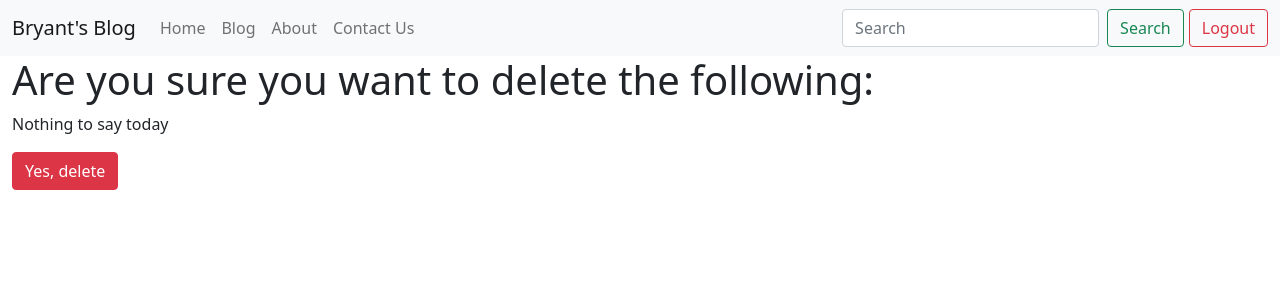
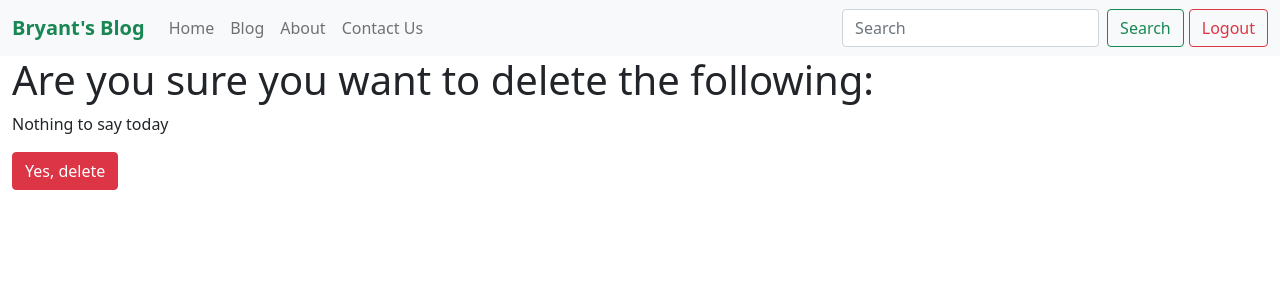
Before and after one commit to bryant-bardales/Django-Blog, a Django app: a page that uses src/templates/navbar.html in a window 1280 px wide. Shown: the top 300 px of the page. Run offline with Django 3.2, Linux system fonts and the light colour scheme; a user stored in the database is signed in; data comes from the database, SQL or seed files in the repository; both versions use the stored data as it was after the commit.

Commit message:
Add comment section to each blog post - will restructure

```diff
--- a/src/blog/forms.py
+++ b/src/blog/forms.py
@@ -12,7 +12,7 @@ class BlogPostForm(forms.Form):
 class BlogPostModelForm(forms.ModelForm):
     class Meta:
         model = BlogPost
-        fields = ['title', 'image', 'slug', 'content', 'publish_date']
+        fields = ['title', 'image', 'slug', 'content', 'publish_date', 'comment']
 
     def clean_title(self, *args, **kwargs):
         instance = self.instance
--- a/src/blog/templates/registration/login.html
+++ b/src/blog/templates/registration/login.html
@@ -14,3 +14,6 @@
 </div>
 
 {% endblock %}
+
+
+<!-- style="margin-top: 100px;" -->
--- a/src/templates/navbar.html
+++ b/src/templates/navbar.html
@@ -1,6 +1,6 @@
 <nav class="navbar navbar-expand-lg navbar-light bg-light">
     <div class="container-fluid">
-      <a class="navbar-brand" href="/">Bryant's Blog</a>
+      <a class="navbar-brand text-success" style="font-weight: bold;" href="/">Bryant's Blog</a>
       <button class="navbar-toggler" type="button" data-bs-toggle="collapse" data-bs-target="#navbarSupportedContent" aria-controls="navbarSupportedContent" aria-expanded="false" aria-label="Toggle navigation">
         <span class="navbar-toggler-icon"></span>
       </button>
```
Also changed, not shown: src/db.sqlite3.
